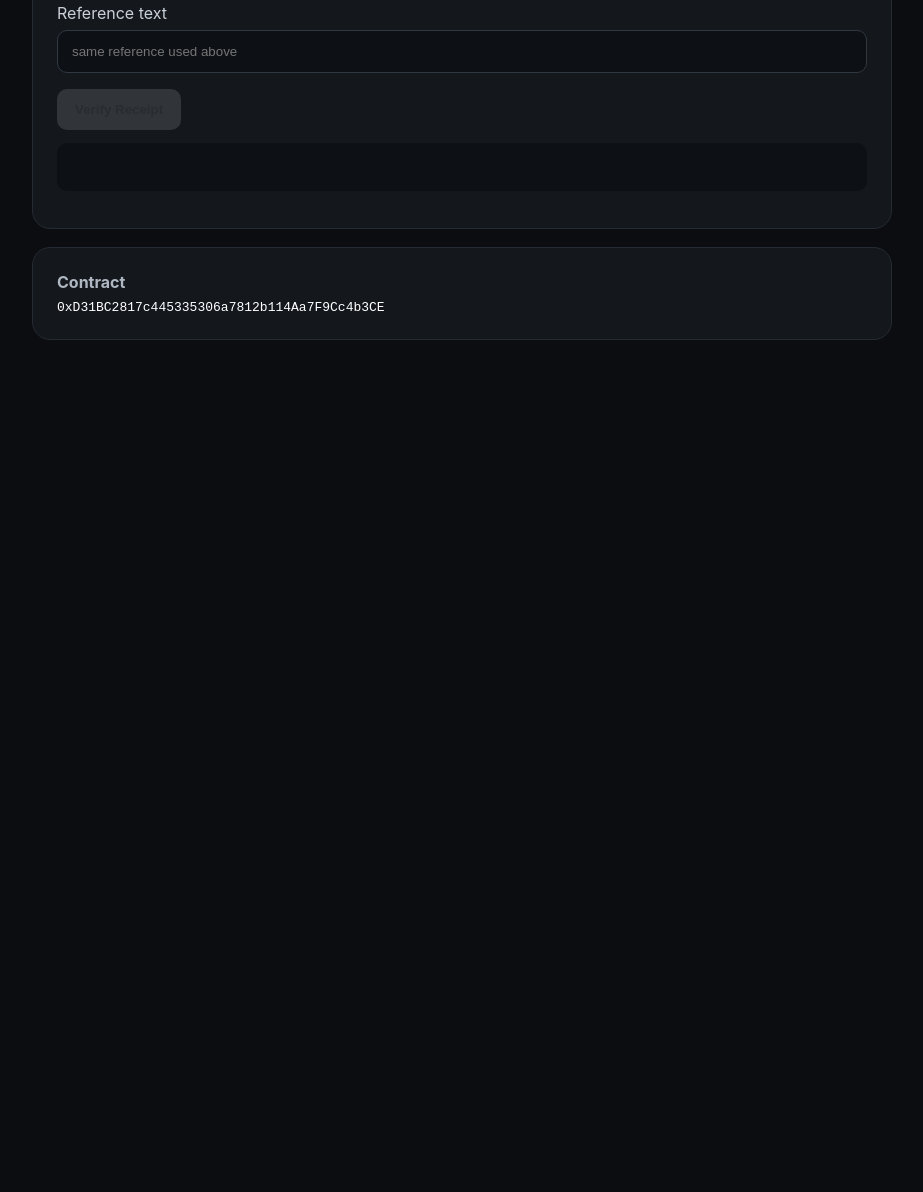
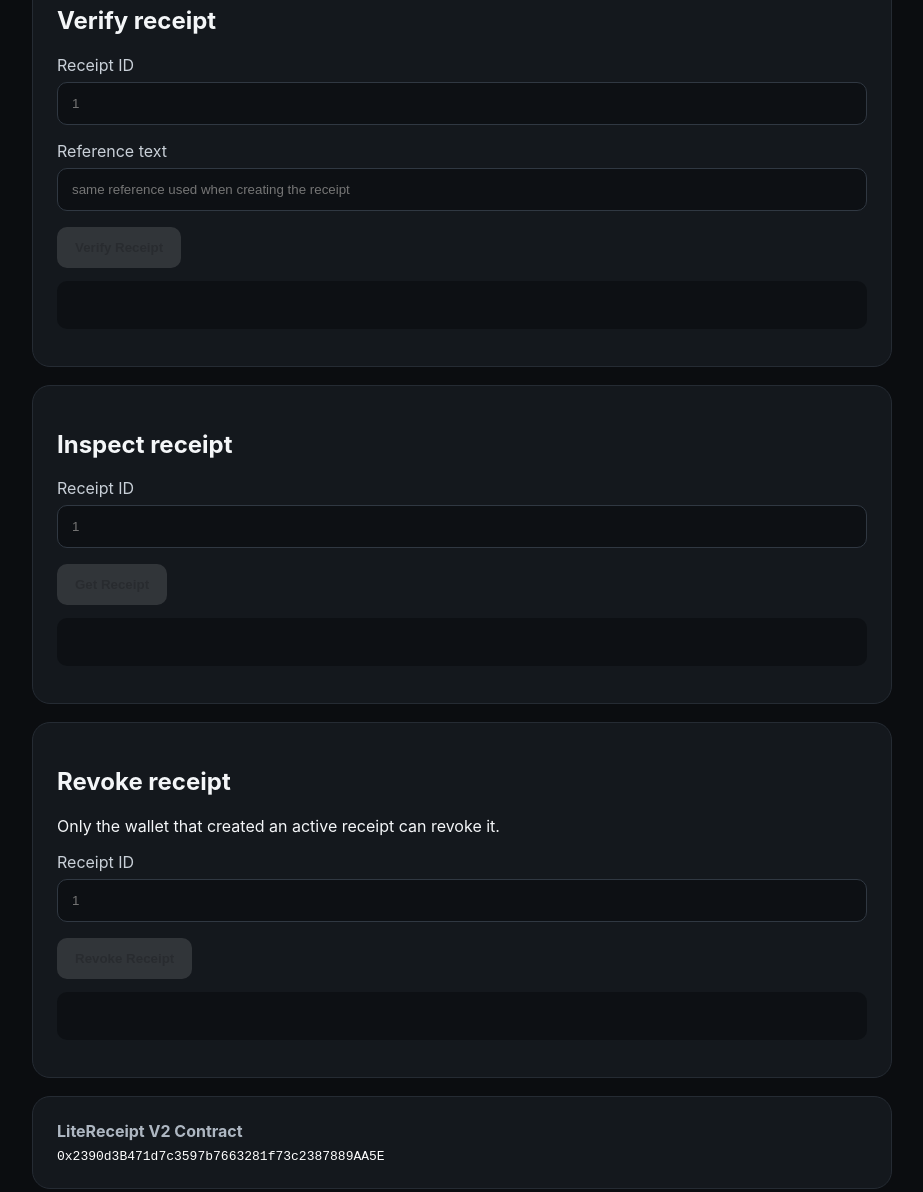
Before and after one commit to jeffreygit888/litvm-lite-receipt, a plain HTML site: page docs/index.html in a window 1280 px wide. Shown: the part 912-2104 px from the top of the page, without its empty margins (178-1101 px from the left). Before the commit the page ends 1300 px from the top, so only its background shows below. Drawn offline with nearby package versions, Linux system fonts and the light colour scheme.

Commit message:
Upgrade public LiteReceipt frontend to V2

```diff
--- a/docs/index.html
+++ b/docs/index.html
@@ -3,7 +3,7 @@
 <head>
   <meta charset="utf-8" />
   <meta name="viewport" content="width=device-width, initial-scale=1" />
-  <title>LiteReceipt on LitVM</title>
+  <title>LiteReceipt V2 on LitVM</title>
   <link rel="stylesheet" href="style.css" />
   <script src="https://cdn.jsdelivr.net/npm/ethers@6.13.4/dist/ethers.umd.min.js"></script>
 </head>
@@ -11,8 +11,8 @@
   <main class="container">
     <section class="hero">
       <span class="badge">LitVM LiteForge · Chain ID 4441</span>
-      <h1>LiteReceipt</h1>
-      <p>Create and verify simple receipt proofs on LitVM LiteForge.</p>
+      <h1>LiteReceipt V2</h1>
+      <p>Create, verify, inspect, and revoke privacy-friendly receipt proofs on LitVM LiteForge.</p>
       <button id="connectBtn">Connect MetaMask</button>
       <div id="walletStatus" class="status">Wallet not connected</div>
     </section>
@@ -21,6 +21,9 @@
       <h2>Create receipt</h2>
       <label for="referenceInput">Reference text</label>
       <input id="referenceInput" placeholder="e.g. invoice-2026-0001" />
+      <label for="metadataInput">Metadata text (optional)</label>
+      <input id="metadataInput" placeholder="e.g. order:12345 | amount:250000" />
+      <p class="hint">Only hashes are written on-chain. The plaintext stays in your browser.</p>
       <button id="createBtn" disabled>Create On-chain Receipt</button>
       <pre id="createResult"></pre>
     </section>
@@ -30,14 +33,31 @@
       <label for="receiptIdInput">Receipt ID</label>
       <input id="receiptIdInput" type="number" min="1" placeholder="1" />
       <label for="verifyReferenceInput">Reference text</label>
-      <input id="verifyReferenceInput" placeholder="same reference used above" />
+      <input id="verifyReferenceInput" placeholder="same reference used when creating the receipt" />
       <button id="verifyBtn" disabled>Verify Receipt</button>
       <pre id="verifyResult"></pre>
     </section>
 
+    <section class="card">
+      <h2>Inspect receipt</h2>
+      <label for="inspectIdInput">Receipt ID</label>
+      <input id="inspectIdInput" type="number" min="1" placeholder="1" />
+      <button id="inspectBtn" disabled>Get Receipt</button>
+      <pre id="inspectResult"></pre>
+    </section>
+
+    <section class="card danger-card">
+      <h2>Revoke receipt</h2>
+      <p class="hint">Only the wallet that created an active receipt can revoke it.</p>
+      <label for="revokeIdInput">Receipt ID</label>
+      <input id="revokeIdInput" type="number" min="1" placeholder="1" />
+      <button id="revokeBtn" class="danger" disabled>Revoke Receipt</button>
+      <pre id="revokeResult"></pre>
+    </section>
+
     <section class="card muted">
-      <strong>Contract</strong>
-      <code>0xD31BC2817c445335306a7812b114Aa7F9Cc4b3CE</code>
+      <strong>LiteReceipt V2 Contract</strong>
+      <code>0x2390d3B471d7c3597b7663281f73c2387889AA5E</code>
     </section>
   </main>
   <script src="app.js"></script>
```
